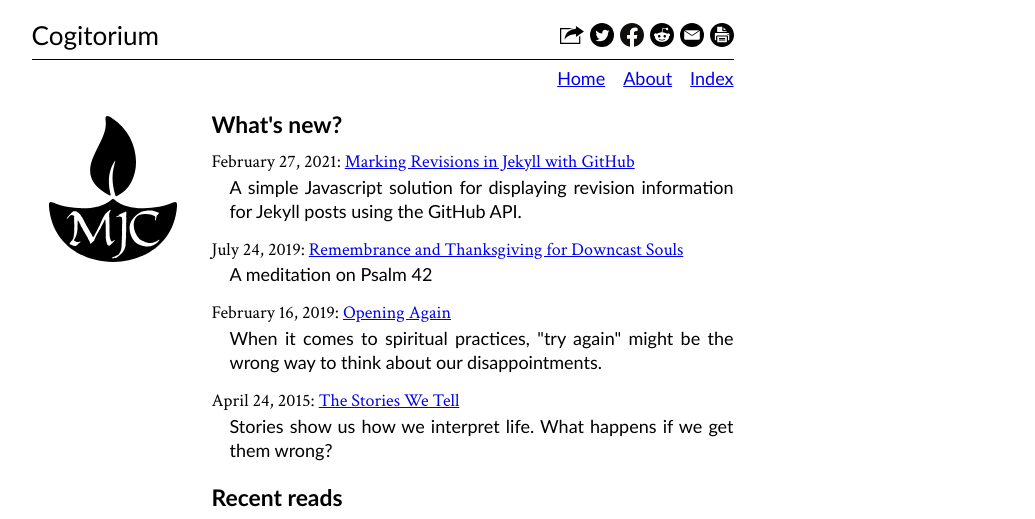
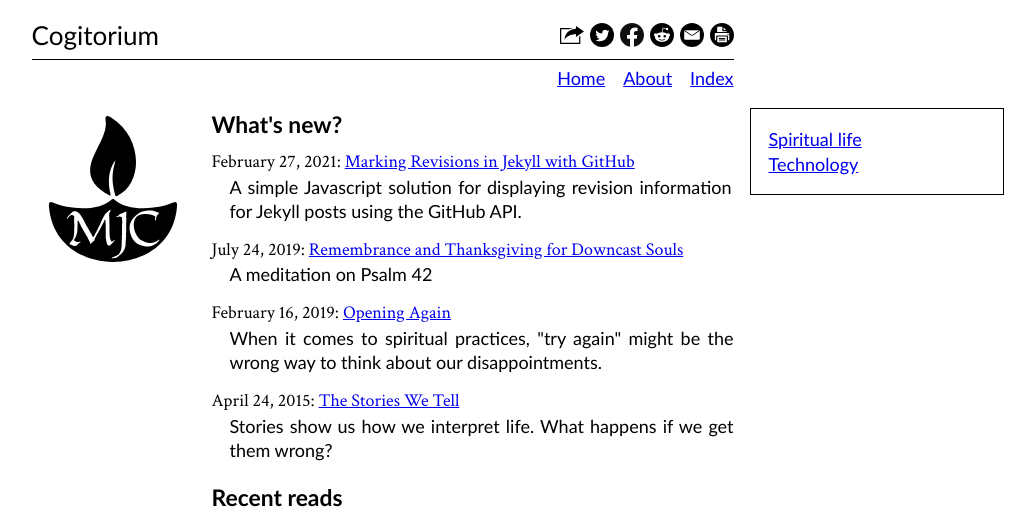
Before and after one commit to mculbert/mculbert.github.io, a Jekyll site: the page built from index.html, in a window 1280 px wide, cut to the strip 0-519 px from the top of the page. Shown: the whole strip, without its empty margins (113-1148 px from the left). Built offline with Jekyll 4.4.1, drawn with Linux system fonts in a browser that asks for light colours; some web fonts are replaced.

Commit message:
Add section TOC

```diff
--- a/index.html
+++ b/index.html
@@ -6,6 +6,15 @@ norevision: true
 ---
 
 <p class="margin"><img src="/logo.svg" alt="MJC lamp logo" width="162px" /></p>
+<div class="toc"><nav aria-label="Site Sections"><ul>
+{% for cat_pair in site.categories %}
+  {% assign cats = cat_pair | first | append: "," | append: cats %}
+{% endfor %}
+{% assign cats = cats | split: "," | sort_natural %}
+{% for cat in cats %}
+  <li><a href="/siteindex/{{ cat | remove: ' ' }}">{{ cat | capitalize }}</a></li>
+{% endfor %}
+</ul></nav></div>
 
 <h1 id="latest-posts">What's new?</h1>
 <ul class="post-index">
```
